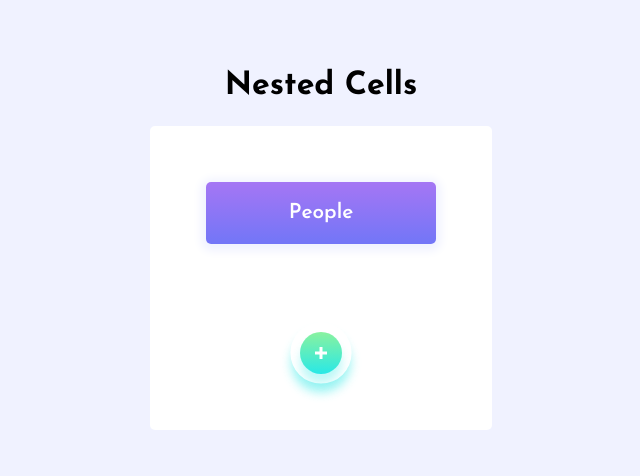
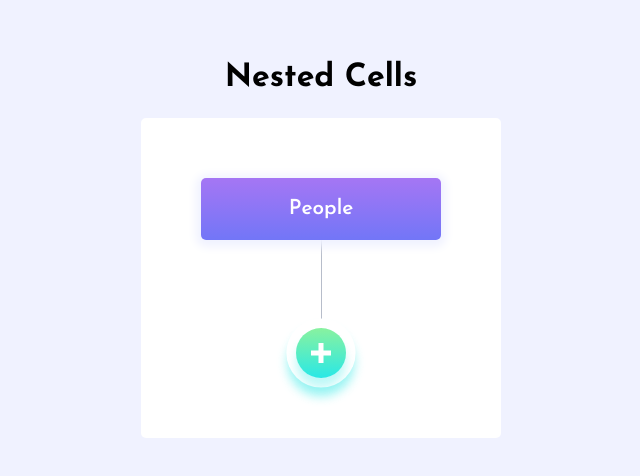
Before and after one commit to jchojna/nested-cells, a React (Create React App) app: page / in a window 1280 px wide. Shown: the part 162-638 px from the top of the page, without its empty margins (319-959 px from the left). Built offline with nearby package versions, Linux system fonts and the light colour scheme.

Commit message:
style: improve app styling

```diff
--- a/src/scss/App.scss
+++ b/src/scss/App.scss
@@ -24,14 +24,27 @@
   }
 
   &__container {
-    @include flex-center;
+    align-items: flex-start;
+    display: flex;
+    flex-direction: column;
     background-color: #fff;
     border-radius: $corner-radius;
-    flex-direction: column;
-    padding: 3.5rem;
+    padding: $padding-container;
+    position: relative;
+
+    &::before {
+      background-color: $color-light;
+      bottom: $padding-container;
+      content: '';
+      left: $width-rootCell / 2 + $padding-container;
+      position: absolute;
+      top: $padding-container;
+      width: 1px;
+    }
   }
 
   &__title {
+    @include flex-center;
     @include gradient ($color-violet, $color-lilac, 0);
     border-radius: $corner-radius;
     box-shadow: $shadow-cell;
@@ -40,7 +53,9 @@
     font-weight: 600;
     margin: 0;
     margin-bottom: 2.5rem;
-    padding: 0.9em 4em;
+    padding: 0.9em;
+    width: $width-rootCell;
+    z-index: 1;
   }
 }
 
@@ -57,6 +72,7 @@
   padding: 8px;
   transition: box-shadow 0.2s, transform 0.2s;
   width: 12px;
+  z-index: 1;
 
   &--add {
     @include gradient ($color-cyan, $color-green, 0);
@@ -73,12 +89,16 @@
   }
 
   &--main {
+    box-sizing: border-box;
     box-shadow:
       0 0.2em 0.2em rgba($color: $color-cyan, $alpha: 0.3),
       0 0 0 0.2em rgba($color: #fff, $alpha: 1),
       0 0.2em 0.2em 0.2em rgba($color: $color-cyan, $alpha: 0.4);
     font-size: 3rem;
+    height: $width-mainAddButton;
     margin-top: 3rem;
+    margin-left: $width-rootCell / 2 - $width-mainAddButton / 2;
+    width: $width-mainAddButton;
 
     &:hover {
       box-shadow:
--- a/src/scss/Cell.scss
+++ b/src/scss/Cell.scss
@@ -2,27 +2,44 @@
 @import './variables';
 
 .Cell {
+  @include gradient ($color-violet, $color-lilac, 0);
   align-items: center;
+  background-size: 10px;
+  background-repeat: no-repeat;
   box-shadow: $shadow-cell;
   border-radius: $corner-radius;
   color: $color-dark;
   display: flex;
   justify-content: space-between;
   margin: 1rem 0;
-  overflow: hidden;
+  margin-left: $width-rootCell / 2 + $offset-cell;
+  min-width: 360px;
+  max-width: 400px;
   padding: 1.2em;
   padding-left: 2em;
   position: relative;
-  width: 100%;
 
   &::before {
-    @include gradient ($color-violet, $color-lilac, 0);
+    background-color: $color-light;
     content: '';
+    height: 1px;
+    left: $offset-cell * -1;
     position: absolute;
-    top: 0;
-    left: 0;
-    height: 100%;
-    width: 10px;
+    top: 50%;
+    width: $offset-cell;
+  }
+
+  &::after {
+    color: $color-light;
+    content: 'And';
+    font-size: 1.1em;
+    font-weight: 400;
+    left: $offset-cell * -1 - 50px;
+    line-height: 1;
+    position: absolute;
+    transform: translateY(-50%);
+    top: 50%;
+    width: $offset-cell + 50px;
   }
 
   &__heading {
--- a/src/scss/Popup.scss
+++ b/src/scss/Popup.scss
@@ -9,6 +9,7 @@
   position: fixed;
   top: 0;
   width: 100%;
+  z-index: 1;
 
   &__form {
     background-color: #fff;
--- a/src/scss/_variables.scss
+++ b/src/scss/_variables.scss
@@ -11,3 +11,7 @@ $color-purple: #f34d68;
 
 $corner-radius: 5px;
 $shadow-cell: 0 2px 10px 5px $color-lightLilac;
+$width-rootCell: 240px;
+$width-mainAddButton: 50px;
+$padding-container: 60px;
+$offset-cell: 80px;
```
